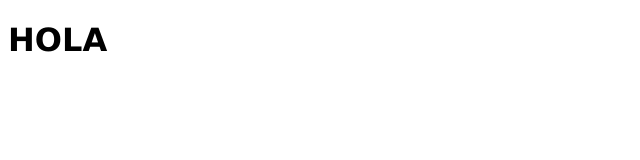
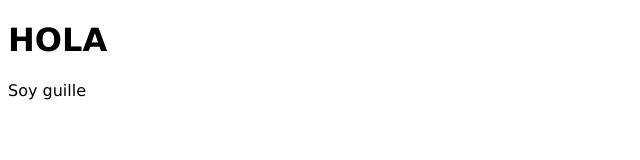
Before and after one commit to guillemarvaz/remoto1, a plain HTML site: page index.html in a window 1280 px wide. Shown: the full height of the page, 0-640 px from the left. Drawn offline with Linux system fonts and the light colour scheme.

Commit message:
Se añade estilos y contenido en html

```diff
--- a/index.html
+++ b/index.html
@@ -8,5 +8,6 @@
 </head>
 <body>
     <h1>HOLA</h1>
+    <p>Soy guille</p>
 </body>
 </html>
```
